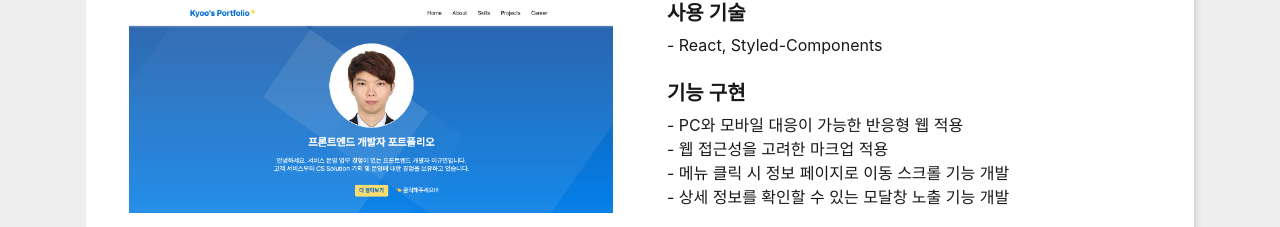
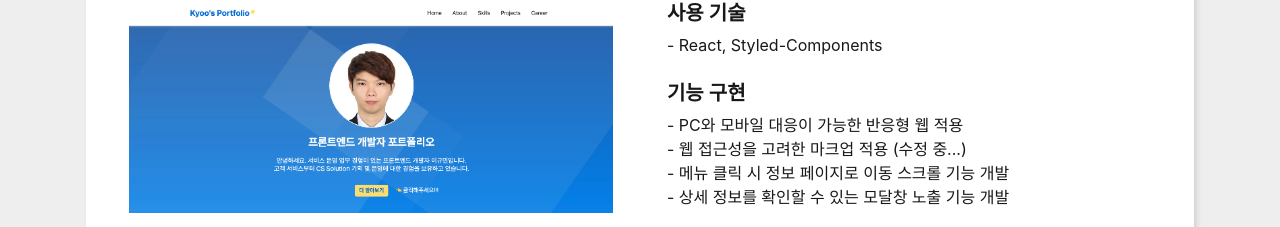
Before and after one commit to Kyoo130/Portfolio, a React (Create React App) app: page / in a window 1280 px wide. Shown: the part 1937-2164 px from the top of the page. Built offline with nearby package versions, Linux system fonts and the light colour scheme; a web font is replaced by a local one.

Commit message:
:label: Portfolio 프로젝트 기능구현 소개 내용 변경

```diff
--- a/src/shared/projectData.js
+++ b/src/shared/projectData.js
@@ -8,7 +8,7 @@ export const projectData = [
     skills: "React, Styled-Components",
     description: [
       "PC와 모바일 대응이 가능한 반응형 웹 적용",
-      "웹 접근성을 고려한 마크업 적용",
+      "웹 접근성을 고려한 마크업 적용 (수정 중...)",
       "메뉴 클릭 시 정보 페이지로 이동 스크롤 기능 개발",
       "상세 정보를 확인할 수 있는 모달창 노출 기능 개발"
     ],
```
